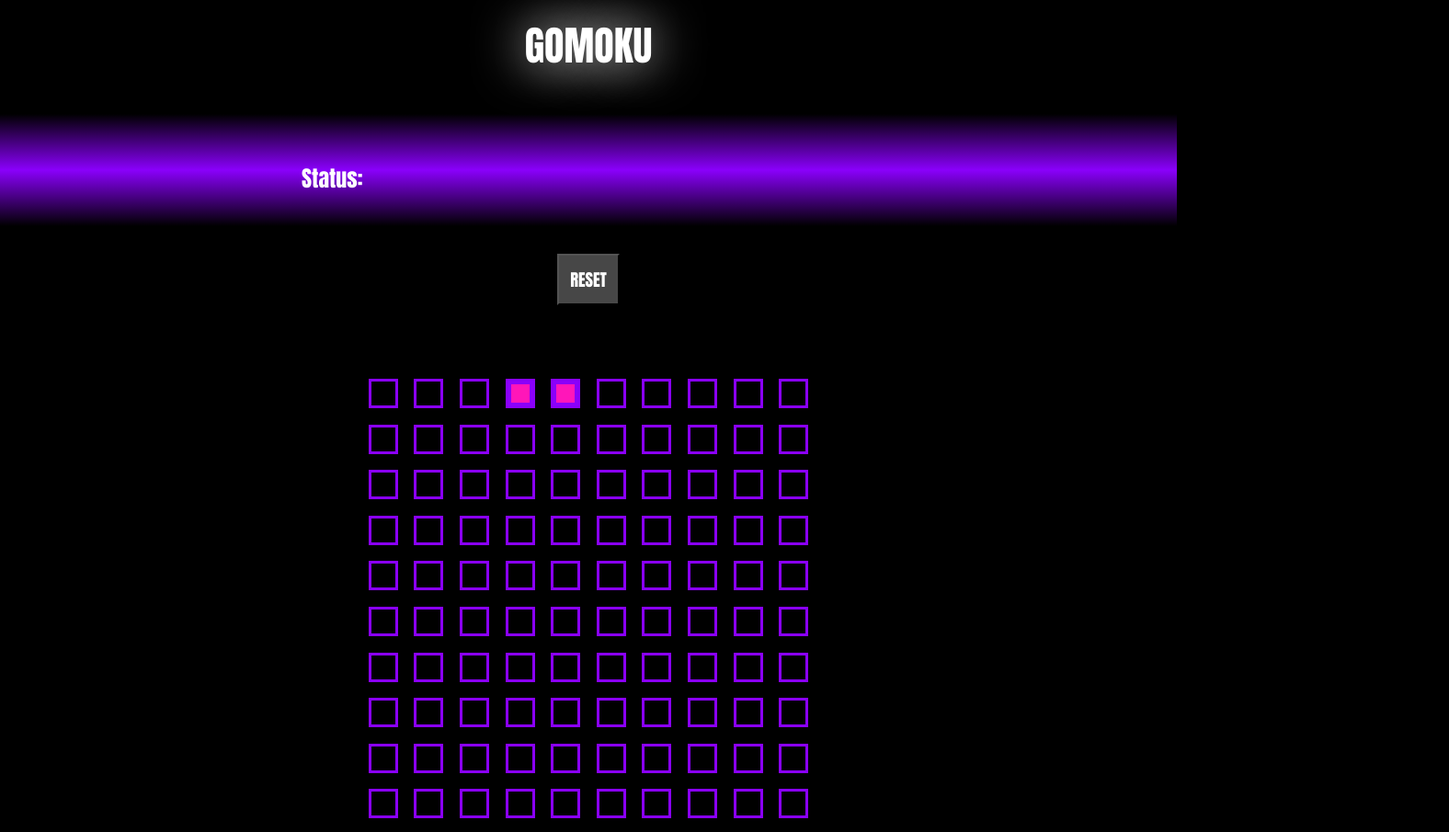
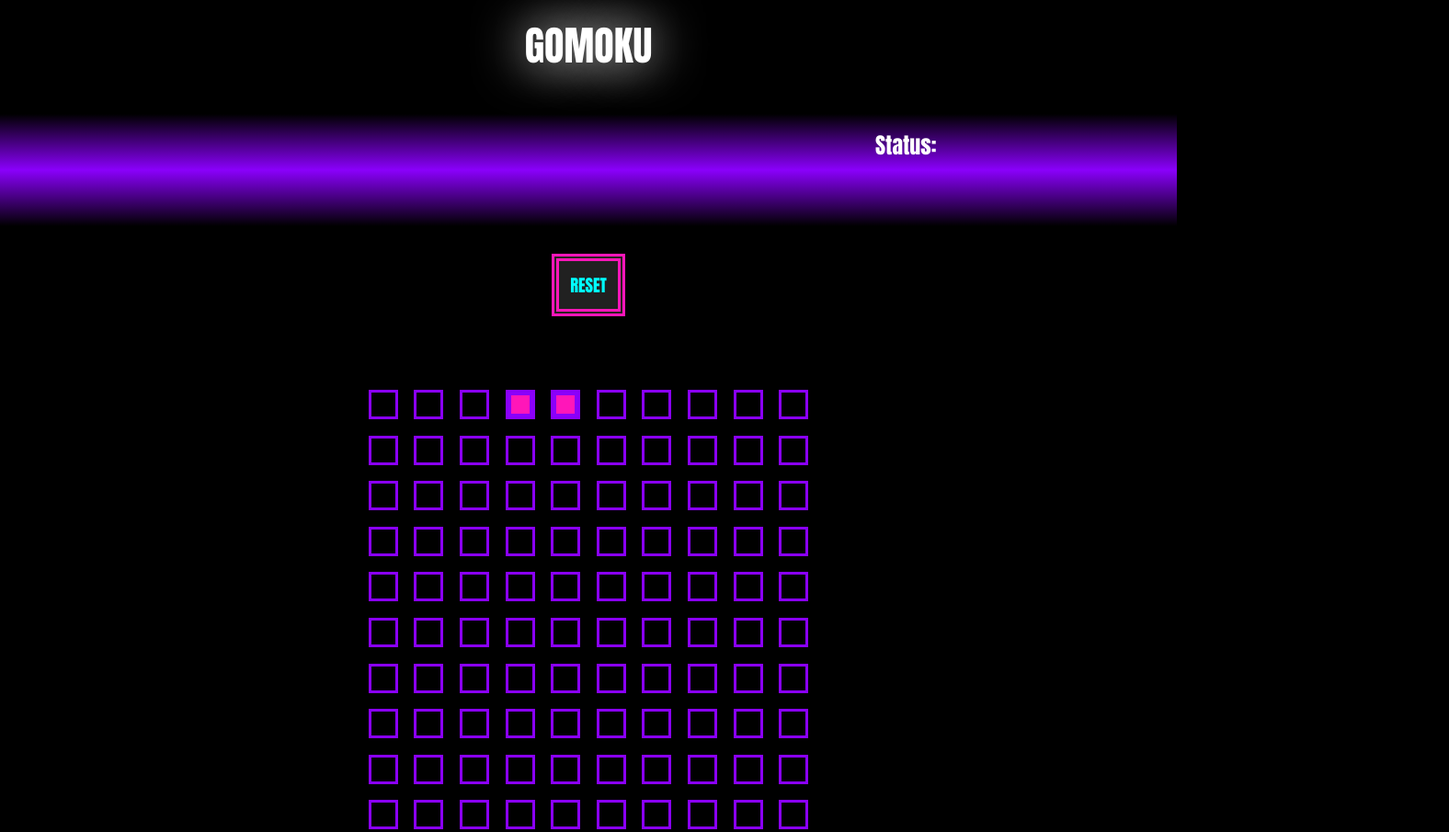
Before and after one commit to BiancaDavey/Gomoku, a website built with Parcel: page index.html in a window 1280 px wide. Shown: the whole page at 92% size, 1576 px wide, since content can reach past the window. Built offline with nearby package versions, Linux system fonts and the light colour scheme.

Commit message:
Add styling for retry button

```diff
--- a/style.css
+++ b/style.css
@@ -108,23 +108,30 @@ body {
     width: 50%;
     height: fit-content;
     transform: translateY(100%);
+    transform: translateX(100%);
 }
 
 .reset-button {
     font-size: 1.15rem;
-    color: white;
+    color: aqua;
     font-family: Impact, Haettenschweiler, 'Arial Narrow Bold', sans-serif;
     font-weight: bold;
     text-transform: uppercase;
     text-align: center;
     padding: 0.75rem;
     margin-top: 20px;
-    background-color: rgb(71, 71, 71);
+    background-color: rgb(33, 33, 33);
     max-width: fit-content;
+    border-width: 8px;
+    border-radius: 5;
+    border-style: double;
+    border-color: rgb(255, 22, 185);
 }
 
 .reset-button:hover {
-    background-color: aqua;
+    /* background-color: rgb(71, 71, 71); */
+    box-shadow: 0px 0px 40px rgb(255, 76, 201);
+
 }
 
 .grid-map {
```
